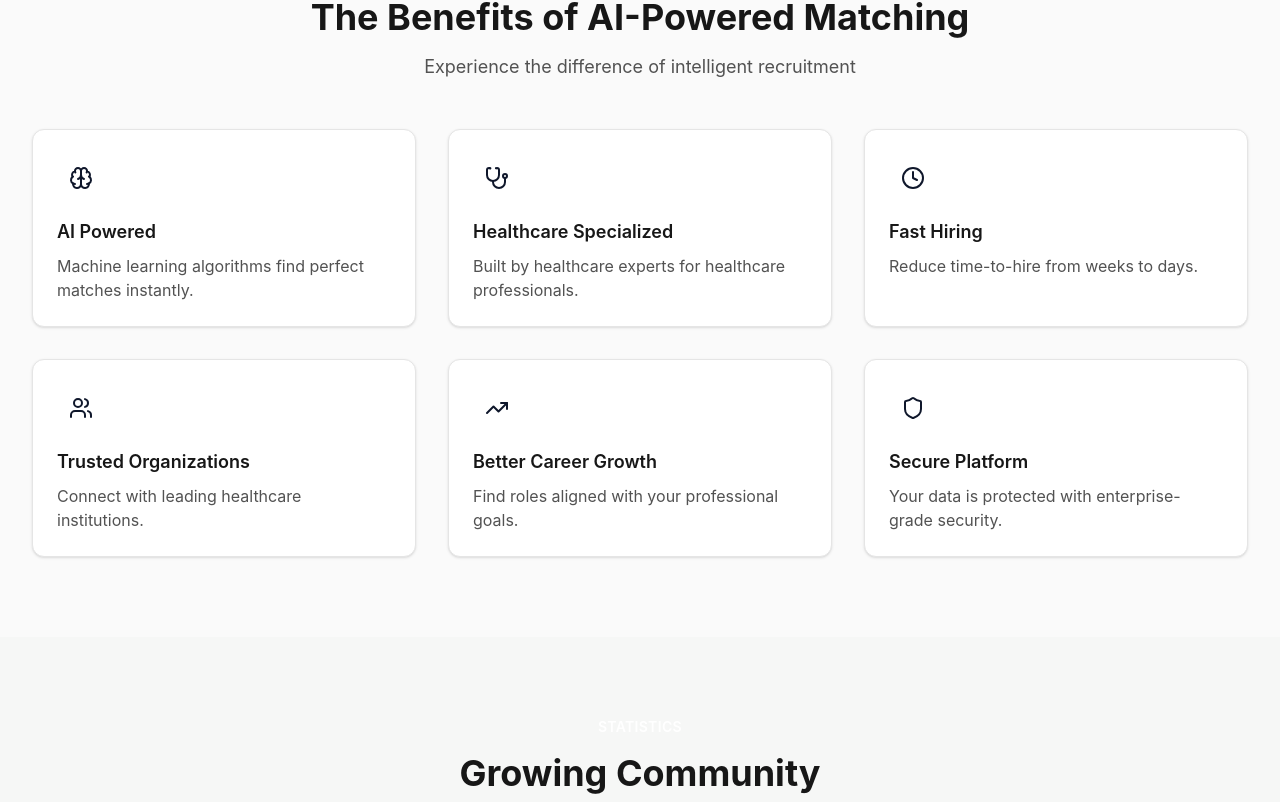
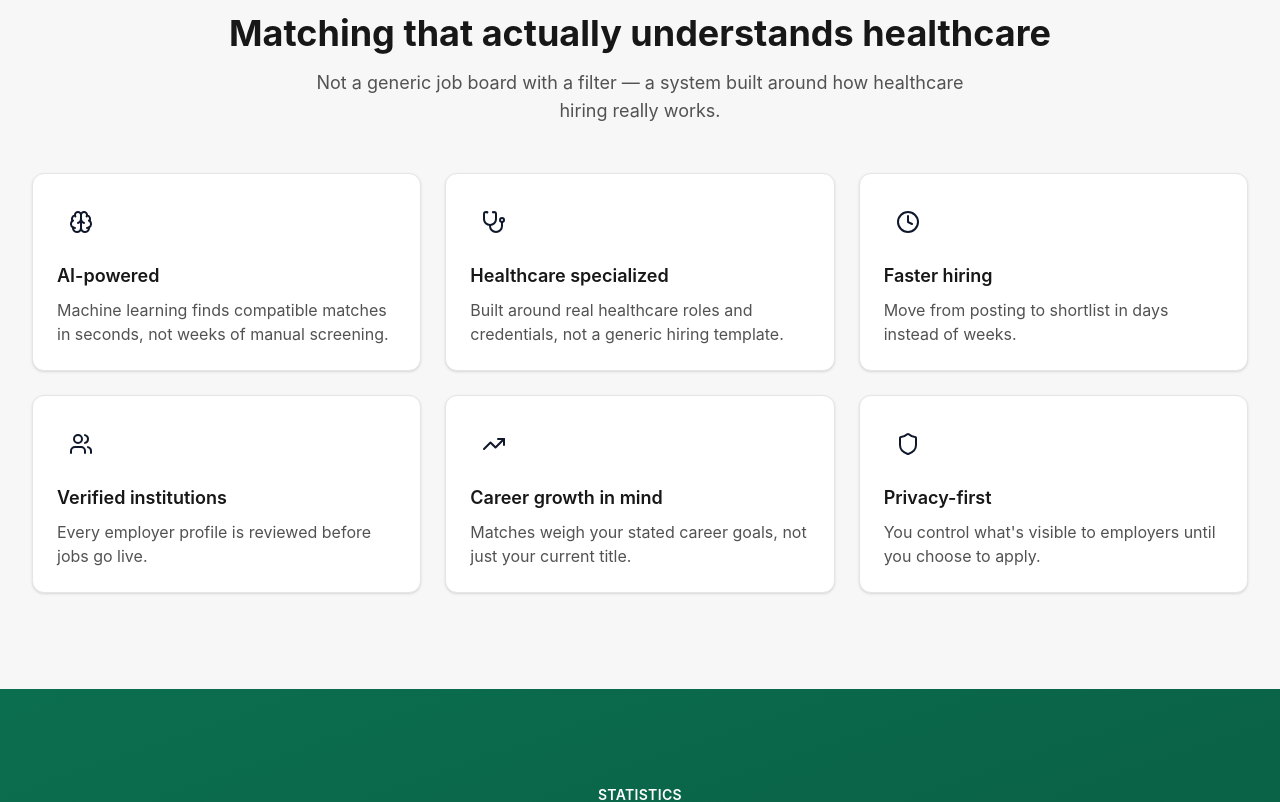
Before and after one commit to na09git/tenawork, a React (Vite) app in the folder apps/web/: page / in a window 1280 px wide. Shown: the part 2319-3121 px from the top of the page. Built offline with nearby package versions, Linux system fonts and the light colour scheme.

Commit message:
improve the design of howitwoeksection

```diff
--- a/apps/web/src/components/sections/home/StatisticsSection.jsx
+++ b/apps/web/src/components/sections/home/StatisticsSection.jsx
@@ -3,23 +3,37 @@ import SectionHeader from "@/components/sections/SectionHeader";
 import AnimatedCounter from "@/components/sections/AnimatedCounter";
 
 /**
- * StatisticsSection - Display key metrics with animated counters
+ * StatisticsSection — Display key metrics with animated counters.
+ *
+ * Palette locked to HeroSection: brand-600/700 for the background
+ * (inverted section — white text on brand color, used once on the page
+ * as a deliberate change of pace, not repeated elsewhere), brand-100
+ * for secondary text on the dark background.
+ *
+ * ⚠️ TODO before shipping: the values below (1000, 500, 5000, 2500) are
+ * placeholders carried over from the original file — they are not real
+ * numbers. Since the backend is already built, wire these to a real
+ * endpoint (e.g. GET /api/stats returning professional/institution/
+ * job/match counts) rather than hardcoding them. Shipping invented
+ * numbers on a live product is a credibility risk if anyone checks —
+ * if real counts aren't ready yet, better to cut this section entirely
+ * for now than publish numbers that aren't true.
  */
 const stats = [
-  { value: 1000, suffix: "+", label: "Healthcare Professionals" },
-  { value: 500, suffix: "+", label: "Hospitals & Clinics" },
-  { value: 5000, suffix: "+", label: "Jobs Posted" },
-  { value: 2500, suffix: "+", label: "Successful Matches" },
+  { value: 1000, suffix: "+", label: "Healthcare professionals" },
+  { value: 500, suffix: "+", label: "Hospitals & clinics" },
+  { value: 5000, suffix: "+", label: "Jobs posted" },
+  { value: 2500, suffix: "+", label: "Successful matches" },
 ];
 
 export default function StatisticsSection() {
   return (
-    <section className="bg-gradient-to-br from-primary-600 to-primary-700 py-16 text-white sm:py-20">
+    <section className="bg-gradient-to-br from-brand-600 to-brand-700 py-20 text-white sm:py-24">
       <div className="mx-auto max-w-7xl px-4 sm:px-6 lg:px-8">
         <SectionHeader
           subtitle="Statistics"
-          title="Growing Community"
-          description="Join thousands who have found their perfect healthcare job match"
+          title="A growing community"
+          description="Healthcare professionals and institutions finding real matches, not just listings."
           align="center"
           className="text-white"
         />
@@ -27,17 +41,17 @@ export default function StatisticsSection() {
         <div className="mt-12 grid grid-cols-2 gap-8 md:grid-cols-4">
           {stats.map((stat, idx) => (
             <motion.div
-              key={idx}
+              key={stat.label}
               initial={{ opacity: 0, y: 20 }}
               whileInView={{ opacity: 1, y: 0 }}
               viewport={{ once: true }}
               transition={{ duration: 0.6, delay: idx * 0.1 }}
               className="text-center"
             >
-              <div className="text-4xl font-bold sm:text-5xl">
+              <div className="font-mono text-4xl font-semibold sm:text-5xl">
                 <AnimatedCounter value={stat.value} suffix={stat.suffix} />
               </div>
-              <p className="mt-2 text-primary-100">{stat.label}</p>
+              <p className="mt-2 font-sans text-brand-100">{stat.label}</p>
             </motion.div>
           ))}
         </div>
--- a/apps/web/src/components/sections/home/WhyChooseTenaWorkSection.jsx
+++ b/apps/web/src/components/sections/home/WhyChooseTenaWorkSection.jsx
@@ -1,4 +1,3 @@
-import { motion } from "framer-motion";
 import {
   Brain,
   Stethoscope,
@@ -11,55 +10,61 @@ import SectionHeader from "@/components/sections/SectionHeader";
 import FeatureCard from "@/components/sections/FeatureCard";
 
 /**
- * WhyChooseTenaWorkSection - Benefits and value propositions
+ * WhyChooseTenaWorkSection — Benefits and value propositions.
+ *
+ * Palette locked to HeroSection: ink / canvas / brand-* / accent-* / slate-*.
  */
 const benefits = [
   {
     icon: Brain,
-    title: "AI Powered",
-    description: "Machine learning algorithms find perfect matches instantly.",
+    title: "AI-powered",
+    description:
+      "Machine learning finds compatible matches in seconds, not weeks of manual screening.",
   },
   {
     icon: Stethoscope,
-    title: "Healthcare Specialized",
-    description: "Built by healthcare experts for healthcare professionals.",
+    title: "Healthcare specialized",
+    description:
+      "Built around real healthcare roles and credentials, not a generic hiring template.",
   },
   {
     icon: Clock,
-    title: "Fast Hiring",
-    description: "Reduce time-to-hire from weeks to days.",
+    title: "Faster hiring",
+    description: "Move from posting to shortlist in days instead of weeks.",
   },
   {
     icon: Users,
-    title: "Trusted Organizations",
-    description: "Connect with leading healthcare institutions.",
+    title: "Verified institutions",
+    description: "Every employer profile is reviewed before jobs go live.",
   },
   {
     icon: TrendingUp,
-    title: "Better Career Growth",
-    description: "Find roles aligned with your professional goals.",
+    title: "Career growth in mind",
+    description:
+      "Matches weigh your stated career goals, not just your current title.",
   },
   {
     icon: Shield,
-    title: "Secure Platform",
-    description: "Your data is protected with enterprise-grade security.",
+    title: "Privacy-first",
+    description:
+      "You control what's visible to employers until you choose to apply.",
   },
 ];
 
 export default function WhyChooseTenaWorkSection() {
   return (
-    <section className="bg-neutral-50 py-16 sm:py-20">
+    <section className="bg-slate-50 py-20 sm:py-24">
       <div className="mx-auto max-w-7xl px-4 sm:px-6 lg:px-8">
         <SectionHeader
-          subtitle="Why Choose TenaWork"
-          title="The Benefits of AI-Powered Matching"
-          description="Experience the difference of intelligent recruitment"
+          subtitle="Why TenaWork"
+          title="Matching that actually understands healthcare"
+          description="Not a generic job board with a filter — a system built around how healthcare hiring really works."
         />
 
-        <div className="mt-12 grid grid-cols-1 gap-8 md:grid-cols-2 lg:grid-cols-3">
-          {benefits.map((benefit, idx) => (
+        <div className="mt-12 grid grid-cols-1 gap-6 md:grid-cols-2 lg:grid-cols-3">
+          {benefits.map((benefit) => (
             <FeatureCard
-              key={idx}
+              key={benefit.title}
               icon={benefit.icon}
               title={benefit.title}
               description={benefit.description}
```
